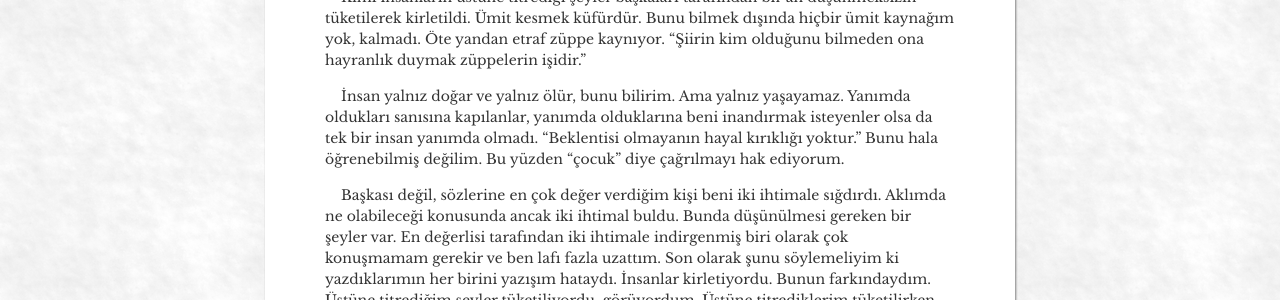
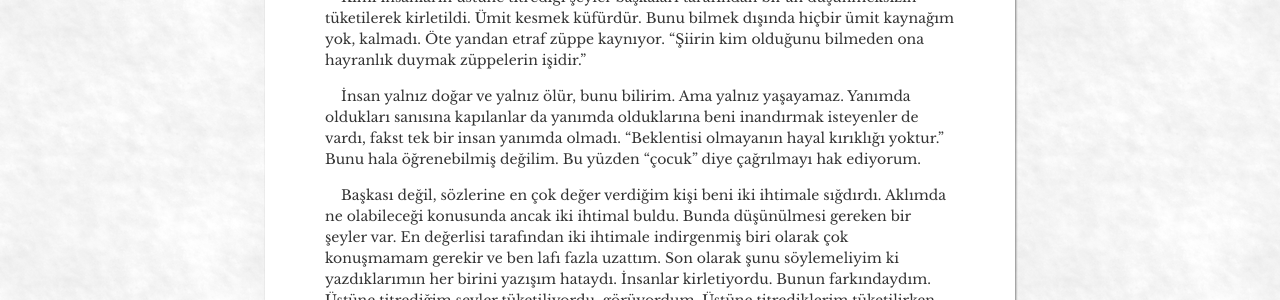
Before and after one commit to muhammedaydogdu/muhammedaydogdu.github.io, a Jekyll site: the page built from _posts/2018-12-25-son-hata.md, in a window 1280 px wide. Shown: the part 587-887 px from the top of the page. Built offline with Jekyll 4.4.1, drawn with Linux system fonts in a browser that asks for light colours; some web fonts are replaced.

Commit message:
Update 2018-12-25-son-hata.md

```diff
--- a/_posts/2018-12-25-son-hata.md
+++ b/_posts/2018-12-25-son-hata.md
@@ -12,6 +12,6 @@ x: "200"
 
 &nbsp;&nbsp;&nbsp;&nbsp;Kimi insanların üstüne titrediği şeyler başkaları tarafından bir an düşünmeksizin tüketilerek kirletildi. Ümit kesmek küfürdür. Bunu bilmek dışında hiçbir ümit kaynağım yok, kalmadı. Öte yandan etraf züppe kaynıyor. "Şiirin kim olduğunu bilmeden ona hayranlık duymak züppelerin işidir."
 
-&nbsp;&nbsp;&nbsp;&nbsp;İnsan yalnız doğar ve yalnız ölür, bunu bilirim. Ama yalnız yaşayamaz. Yanımda oldukları sanısına kapılanlar, yanımda olduklarına beni inandırmak isteyenler olsa da tek bir insan yanımda olmadı. “Beklentisi olmayanın hayal kırıklığı yoktur.” Bunu hala öğrenebilmiş değilim. Bu yüzden “çocuk” diye çağrılmayı hak ediyorum.
+&nbsp;&nbsp;&nbsp;&nbsp;İnsan yalnız doğar ve yalnız ölür, bunu bilirim. Ama yalnız yaşayamaz. Yanımda oldukları sanısına kapılanlar da yanımda olduklarına beni inandırmak isteyenler de vardı, fakst tek bir insan yanımda olmadı. “Beklentisi olmayanın hayal kırıklığı yoktur.” Bunu hala öğrenebilmiş değilim. Bu yüzden “çocuk” diye çağrılmayı hak ediyorum.
 
 &nbsp;&nbsp;&nbsp;&nbsp;Başkası değil, sözlerine en çok değer verdiğim kişi beni iki ihtimale sığdırdı. Aklımda ne olabileceği konusunda ancak iki ihtimal buldu. Bunda düşünülmesi gereken bir şeyler var. En değerlisi tarafından iki ihtimale indirgenmiş biri olarak çok konuşmamam gerekir ve ben lafı fazla uzattım. Son olarak şunu söylemeliyim ki yazdıklarımın her birini yazışım hataydı. İnsanlar kirletiyordu. Bunun farkındaydım. Üstüne titrediğim şeyler tüketiliyordu, görüyordum. Üstüne titrediklerim tüketilirken benim kalemimden dökülecekler tek lokma edilirdi, edildi de. Hepsi hataydı. Son hata olarak da bu yazıyı yazdım.
```
